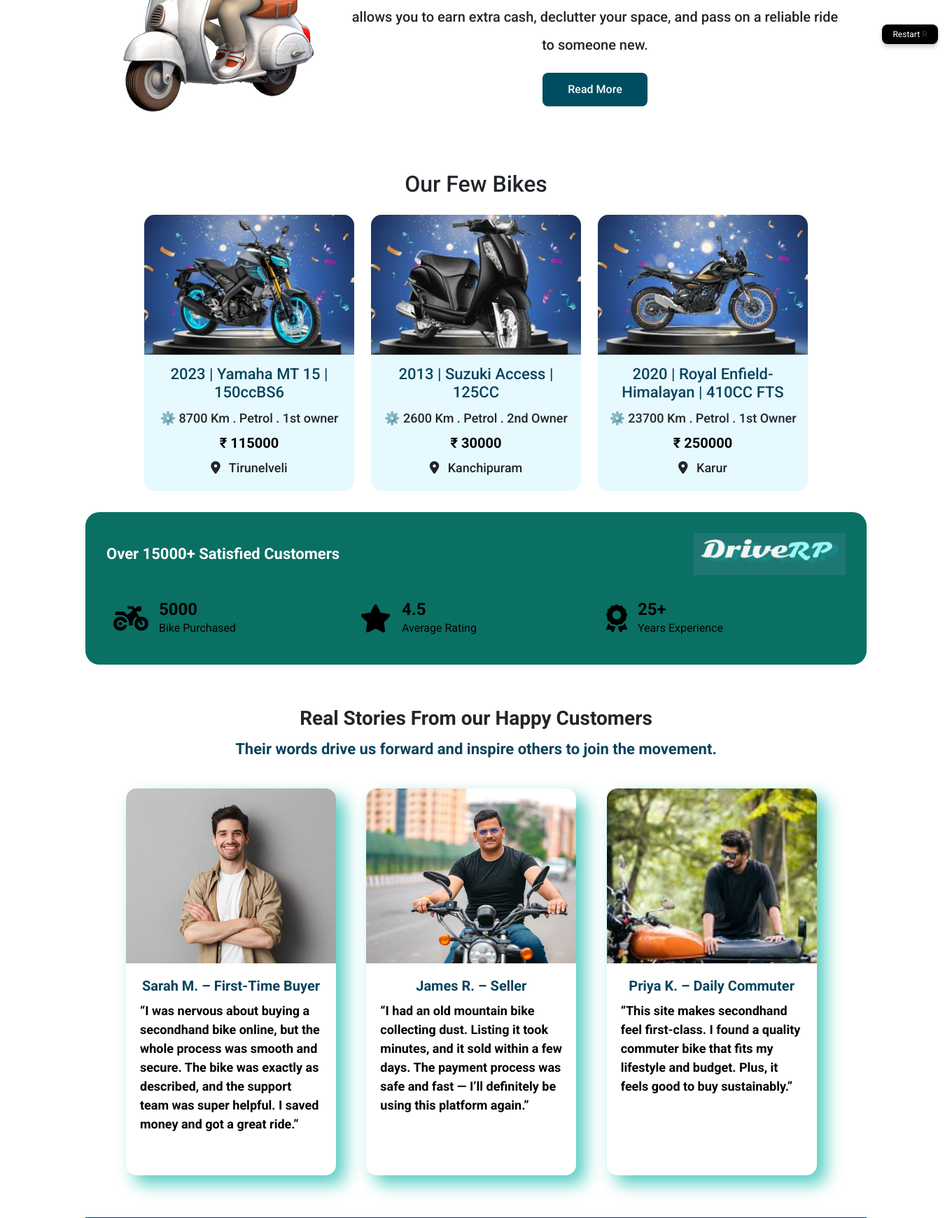
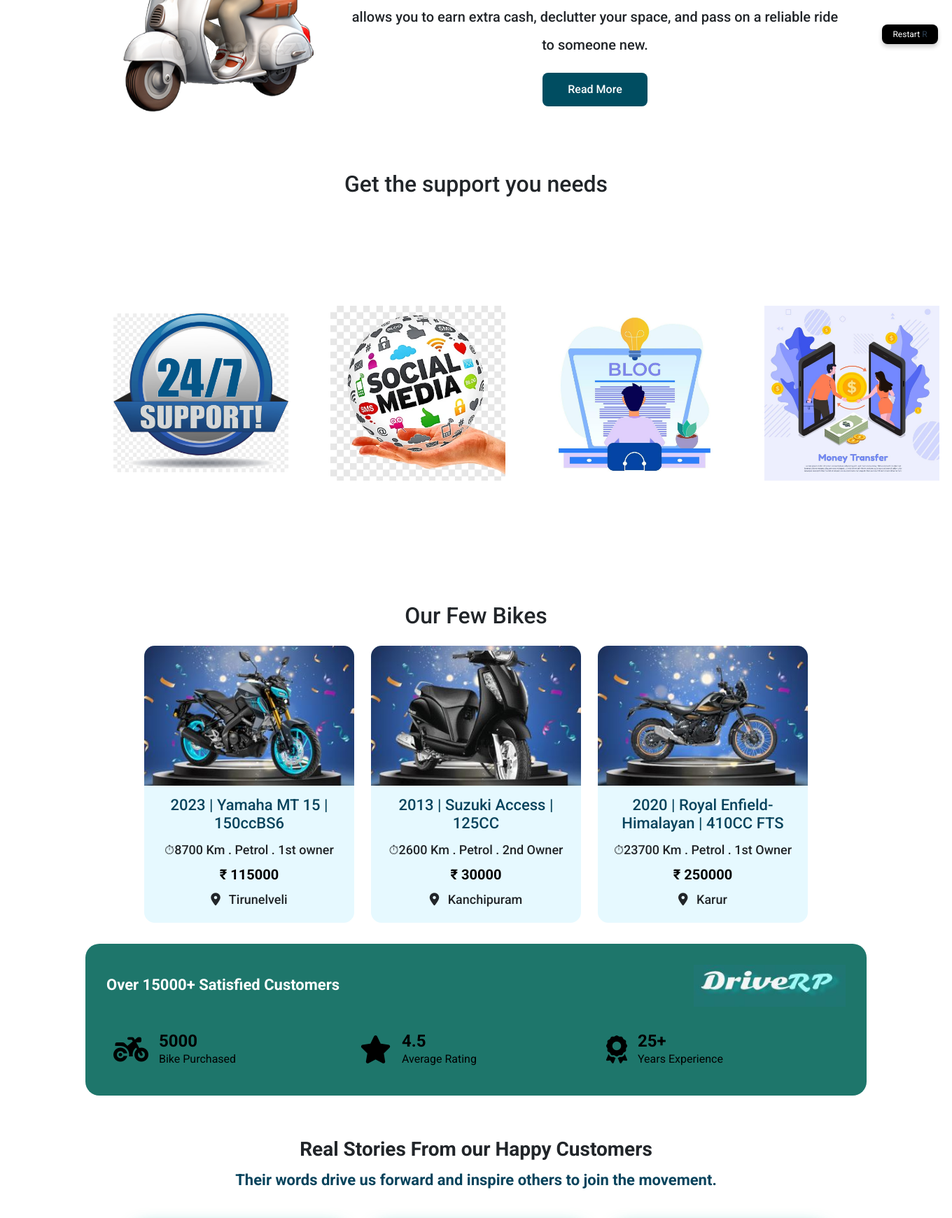
Before and after one commit to MonishaJ1997/sellbike, a Django app: page / in a window 1360 px wide. Shown: the part 717-2458 px from the top of the page at 70% size. Run offline with Django 5.2, Linux system fonts and the light colour scheme; data comes from the database, SQL or seed files in the repository.

Commit message:
Update home.html

```diff
--- a/drive_rp/website/templates/home.html
+++ b/drive_rp/website/templates/home.html
@@ -1,4 +1,5 @@
-{% extends "base.html" %}
+
+  {% extends "base.html" %}
 {% load static %}
 
 {% block content %}
@@ -131,73 +132,76 @@
         font-weight: 500;
 
     }
+/*
+.features-section {
+  padding: 50px 20px;
+}
+
+.features-grid {
+  display: grid;
+  grid-template-columns: repeat(4, 1fr);
+  gap: 20px;
+  max-width: 100%;
+
+}
+
+.feature-card {
+  display: flex;
+  justify-content: center;
+  align-items: center;
+}
 
 
-    .feature-box {
-      text-align: center;
-      padding: 20px;
-    }
 
-    .arrow-circle {
-      position: relative;
-      display: inline-block;
-      width: 180px;
-      height: 180px;
-      border: 10px solid #007bff;
-      border-radius: 50%;
-      margin-bottom: 20px;
-    }
+.feature-img img {
+  width: 100%;
+  height: 100%;
+  object-fit: cover;
+}*/
 
-    .arrow-circle img {
-      width: 100px;
-      height: 100px;
-      object-fit: contain;
-      position: absolute;
-      top: 50%;
-      left: 50%;
-      transform: translate(-50%, -50%);
-    }
 
-    .arrow-line {
-      width: 10px;
-      background-color: #007bff;
-      margin: auto;
-    }
 
-    .arrow-line.down {
-      height: 80px;
-    }
+.features-section {
+  padding: 40px 20px;
+}
 
-    .arrow-line.up {
-      height: 80px;
-    }
+.features-grid {
+  display: grid;
+  grid-template-columns: repeat(4, 1fr); /* 4 equal columns */
+  gap: 20px;
+  width: 100%;
+  max-width: 1400px; /* optional: max container width */
+  margin: 0 auto;
+}
 
-    .arrow-head {
-      width: 0;
-      height: 0;
-      border-left: 20px solid transparent;
-      border-right: 20px solid transparent;
-      margin: auto;
-    }
+.feature-card {
+  background: #fff;
+  border-radius: 8px;
+  padding: 20px;
+  text-align: center;
+  display: flex;
+  flex-direction: column;
+  justify-content: space-between;
+  align-items: center;
 
-    .arrow-head.down {
-      border-top: 30px solid #007bff;
-    }
+  /* same size */
+  width: 100%;
+  height: 450px;   /* fix equal height */
+}
 
-    .arrow-head.up {
-      border-bottom: 30px solid #007bff;
-    }
+.feature-img {
+  width: 250px;
+  height: 500px;
+  margin-bottom: 20px;
+}
 
-    @media (max-width: 768px) {
-      .arrow-circle {
-        width: 150px;
-        height: 150px;
-      }
-      .arrow-circle img {
-        width: 80px;
-        height: 80px;
-      }
-    }
+.feature-img img {
+  width: 100%;
+  height: 100%;
+  object-fit: contain; /* keeps proportions */
+}
+
+
 .bike-container {
     display: flex;
     justify-content: center;
@@ -247,7 +251,7 @@
   }
 
     .stats-container {
-  background: #0a7063;
+  background: #1e766b;
   color: #fff;
   padding: 30px;
   border-radius: 20px;
@@ -508,7 +512,6 @@
     flex-direction: column;
     align-items: center;
     justify-content: center;
-    margin:0 auto;
 
   }
 
@@ -536,7 +539,18 @@
   .stats-row {
     flex-direction: column;
   }
+
+
+  .bike-container .row {
+    justify-content: center !important;
+  }
+  .bike-card {
+    max-width: 90%; /* keep cards narrower */
+    margin: 0 auto;
+  }
 }
+
+
 
 
 @media (min-width: 768px) and (max-width: 1024px) {
@@ -650,6 +664,24 @@
 
 
 
+<h2 class="text-center my-4">Get the support you needs</h2>
+<div class="features-section">
+  <div class="features-grid">
+    {% for f in features %}
+      <div class="feature-card">
+        <div class="feature-img">
+          <img src="{{ f.image.url }}" alt="{{ f.title }}">
+        </div>
+
+      </div>
+    {% endfor %}
+  </div>
+</div>
+
+
+
+
+
 
 <h2 class="text-center my-4">Our Few Bikes</h2>
 
@@ -662,7 +694,7 @@
 
         <div class="bike-details">
             <h3>{{ bike.year }} | {{ bike.title }} | {{ bike.engine_cc }}</h3>
-            <p>⚙️ {{ bike.km_driven }} Km . {{ bike.fuel_type }} . {{ bike.owner }}</p>
+            <p>⏱{{ bike.km_driven }} Km . {{ bike.fuel_type }} . {{ bike.owner }}</p>
             <h2>₹ {{ bike.price|floatformat:0 }}</h2>
             <p><i class="fa-solid fa-location-dot me-2"></i> {{ bike.location }}</p>
         </div>
@@ -671,7 +703,6 @@
     {% endfor %}
   </div>
 </div>
-
 
 
 
```
